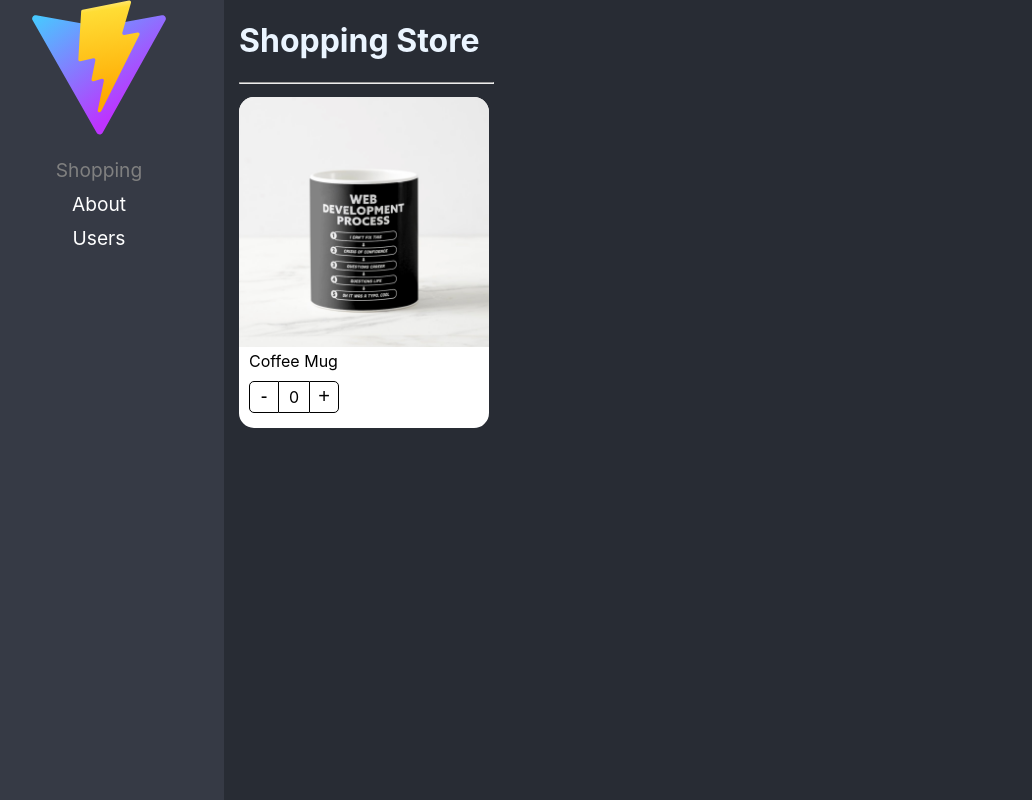
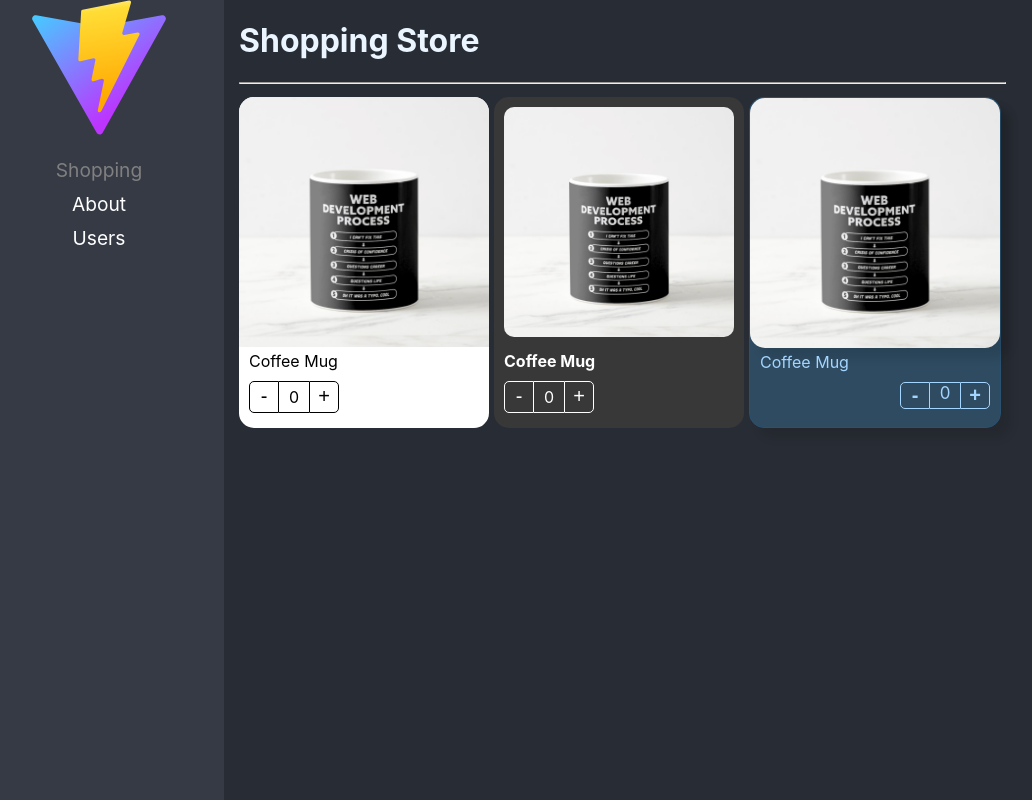
Before and after one commit to NazarenoCarlesso/basic-router, a React (Vite) app: page /shopping in a window 1280 px wide. Shown: the whole page, without its empty margins (26-1058 px from the left). Built offline with nearby package versions, Linux system fonts and the light colour scheme.

Commit message:
component extend styles

```diff
--- a/src/02-component-patterns/components/ProductButtons.tsx
+++ b/src/02-component-patterns/components/ProductButtons.tsx
@@ -1,12 +1,13 @@
 import { useContext } from 'react'
 import { ProductContext } from './ProductCard'
 import styles from '../styles/styles.module.css'
+import { ProductButtonsProps } from '../interfaces'
 
-const ProductButtons = () => {
+const ProductButtons = ({ className, style }: ProductButtonsProps) => {
   const { counter, increaseBy } = useContext(ProductContext)
 
   return (
-    <div className={styles.buttonsContainer}>
+    <div className={`${styles.buttonsContainer} ${className}`} style={style}>
       <button className={styles.buttonMinus} onClick={() => increaseBy(-1)}>
         -
       </button>
--- a/src/02-component-patterns/components/ProductCard.tsx
+++ b/src/02-component-patterns/components/ProductCard.tsx
@@ -9,12 +9,12 @@
 export const ProductContext = createContext<ProductContextProps>({} as ProductContextProps)
 const { Provider } = ProductContext
 
-const ProductCard = ({ product, children }: ProductCardProps) => {
+const ProductCard = ({ product, children, className, style }: ProductCardProps) => {
   const { counter, increaseBy } = useProduct()
 
   return (
     <Provider value={{ counter, increaseBy, product }}>
-      <div className={styles.productCard}>
+      <div className={`${styles.productCard} ${className}`} style={style}>
         {children}
       </div>
     </Provider>
--- a/src/02-component-patterns/components/ProductImage.tsx
+++ b/src/02-component-patterns/components/ProductImage.tsx
@@ -2,8 +2,9 @@
 import { ProductContext } from './ProductCard'
 import noImage from '../assets/no-image.jpg'
 import styles from '../styles/styles.module.css'
+import { ProductImageProps } from '../interfaces'
 
-const ProductImage = ({ img = '' }) => {
+const ProductImage = ({ img = '', className, style }: ProductImageProps) => {
   const { product } = useContext(ProductContext)
 
   let imgToShow: string
@@ -20,7 +21,8 @@
     <img
       src={imgToShow}
       alt={product.title}
-      className={styles.productImg}
+      className={`${styles.productImg} ${className}`}
+      style={style}
     />
   )
 }
--- a/src/02-component-patterns/components/ProductTitle.tsx
+++ b/src/02-component-patterns/components/ProductTitle.tsx
@@ -1,12 +1,13 @@
 import { useContext } from 'react'
 import { ProductContext } from './ProductCard'
 import styles from '../styles/styles.module.css'
+import { ProductTitleProps } from '../interfaces'
 
-const ProductTitle = () => {
+const ProductTitle = ({ className, style }: ProductTitleProps) => {
   const { product: { title } } = useContext(ProductContext)
 
   return (
-    <span className={styles.productDescription}>
+    <span className={`${styles.productDescription} ${className}`} style={style}>
       {title}
     </span>
   )
--- a/src/02-component-patterns/pages/ShoppingPage.tsx
+++ b/src/02-component-patterns/pages/ShoppingPage.tsx
@@ -1,16 +1,35 @@
-import ProductCard from '../components/ProductCard'
+import ProductCard, { ProductButtons, ProductImage, ProductTitle } from '../components/ProductCard'
 import products from '../mocks/products.json'
+import '../styles/custom-styles.css'
 
 const ShoppingPage = () => {
+  const product = products[0]
+
   return (
     <div>
       <h1>Shopping Store</h1>
       <hr />
       <div style={{ display: 'flex', flexDirection: 'row', flexWrap: 'wrap' }}>
-        <ProductCard product={products[0]}>
-          <ProductCard.Image />
-          <ProductCard.Title />
-          <ProductCard.Buttons />
+        <ProductCard product={product}>
+          <ProductImage />
+          <ProductTitle />
+          <ProductButtons />
+        </ProductCard>
+        <ProductCard className='bg-dark text-white' product={product}>
+          <ProductCard.Image className='custom-image' />
+          <ProductCard.Title className='text-bold' />
+          <ProductCard.Buttons className='custom-buttons' />
+        </ProductCard>
+        <ProductCard
+          product={product}
+          style={{
+            backgroundColor: 'rgb(46,75,97)',
+            boxShadow: '10px 10px 10px rgba(0,0,0,.1)',
+            border: '1px solid rgb(41,82,112)'
+          }}>
+          <ProductImage style={{ borderRadius: '15px', boxShadow: '10px 10px 10px rgba(0,0,0,.1)' }} />
+          <ProductTitle style={{ color: '#a4d5ff' }} />
+          <ProductButtons style={{ display: 'flex', justifyContent: 'end' }} className='blue-border' />
         </ProductCard>
       </div>
     </div>
--- /dev/null
+++ b/src/02-component-patterns/styles/custom-styles.css
@@ -0,0 +1,42 @@
+.bg-dark {
+  background-color: rgb(56, 56, 56);
+}
+
+.text-white {
+  color: white;
+}
+
+.text-bold {
+  font-weight: bold;
+}
+
+.custom-image {
+  border-radius: 20px;
+  padding: 10px;
+  width: calc(100% - 20px);
+}
+
+.custom-buttons button {
+  color: white;
+  border-color: white;
+}
+
+.custom-buttons div {
+  border-color: white;
+}
+
+.blue-border {
+  color: #a4d5ff;
+}
+
+.blue-border button {
+  color: #a4d5ff;
+  border-color: #a4d5ff;
+  font-weight: bold;
+}
+
+.blue-border div {
+  padding-top: 0;
+  font-size: 17px;
+  border-color: #a4d5ff;
+}
```
Also changed, not shown: src/02-component-patterns/interfaces/index.ts (+18 -0 lines).
